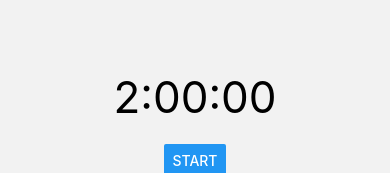
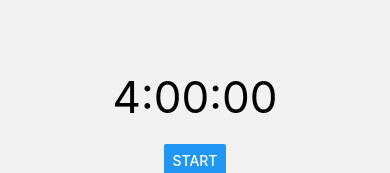
Before and after one commit to SJA-ai22/React_Native_practice, a React Native app: screen /timer in a window 390 px wide. Shown: the part 298-471 px from the top of the page. Built offline with nearby package versions, Linux system fonts and the light colour scheme.

Commit message:
base timer set 4 hours

```diff
--- a/src/pages/Timer.jsx
+++ b/src/pages/Timer.jsx
@@ -33,10 +33,10 @@ const useCounter = (initialValue, ms) => {
 
 export default function SetTimer() {
   // 시, 분, 초를 state로 저장
-  const [currentHours, setCurrentHours] = useState(2); // start with 2 hours
+  const [currentHours, setCurrentHours] = useState(4); // start with 4 hours
   const [currentMinutes, setCurrentMinutes] = useState(0);
   const [currentSeconds, setCurrentSeconds] = useState(0);
-  const { count, start, stop, reset } = useCounter(2 * 3600, 1000); // 2 hours in seconds
+  const { count, start, stop, reset } = useCounter(4 * 3600, 1000); // 4 hours in seconds
 
   // 타이머 기능
   const timer = () => {
```
